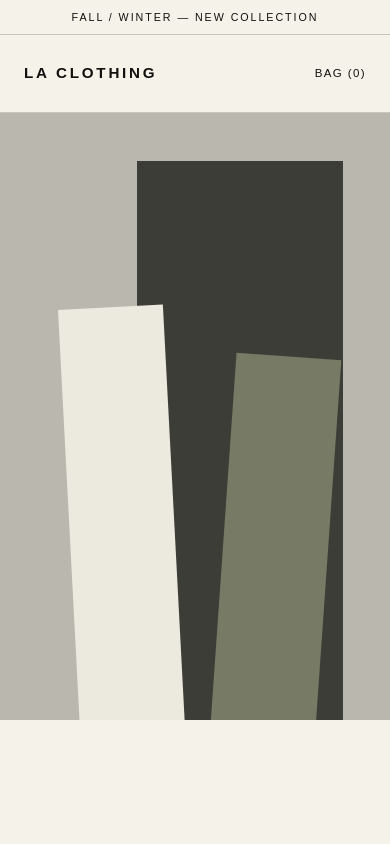
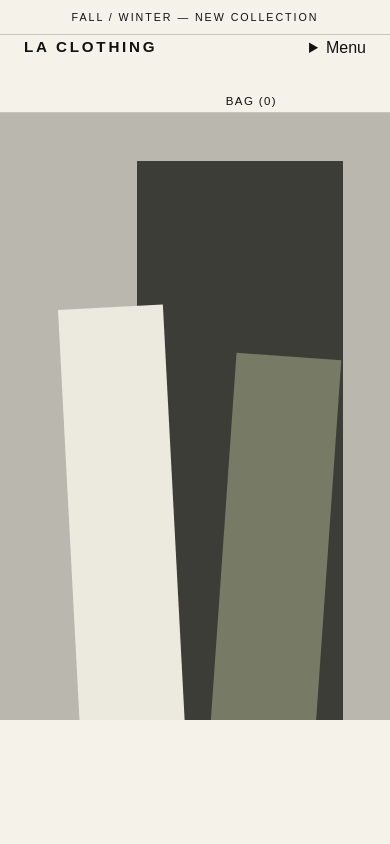
Before and after one commit to nguyentuanson27-netizen/website-la-clothing, a Next.js app: page / in a window 390 px wide. Shown: the top 844 px of the page. Built offline with nearby package versions, Linux system fonts and the light colour scheme.

Commit message:
fix: expose primary navigation on mobile

```diff
--- a/src/components/layout/site-header.tsx
+++ b/src/components/layout/site-header.tsx
@@ -29,6 +29,21 @@ export function SiteHeader() {
           ))}
         </nav>
 
+        <div className="mobile-nav">
+          <details>
+            <summary>Menu</summary>
+            <nav className="mobile-menu" aria-label="Điều hướng chính trên di động">
+              {primaryNav.map((item) => (
+                <Link key={item.href} href={item.href}>
+                  {item.label}
+                </Link>
+              ))}
+              <Link href="/search">Search</Link>
+              <Link href="/account">Account</Link>
+            </nav>
+          </details>
+        </div>
+
         <nav className="utility-nav" aria-label="Tiện ích">
           <Link href="/search">Search</Link>
           <Link href="/account">Account</Link>
```
